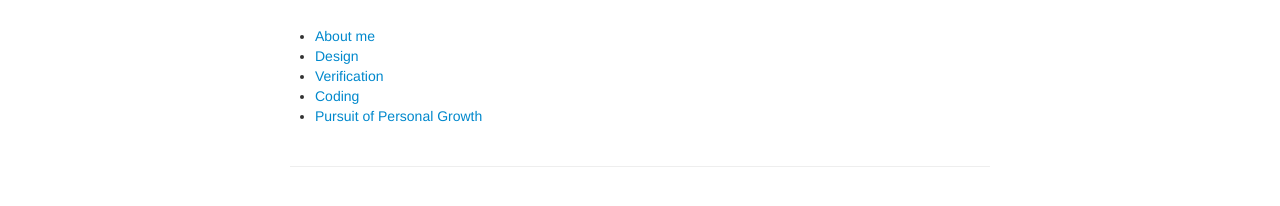
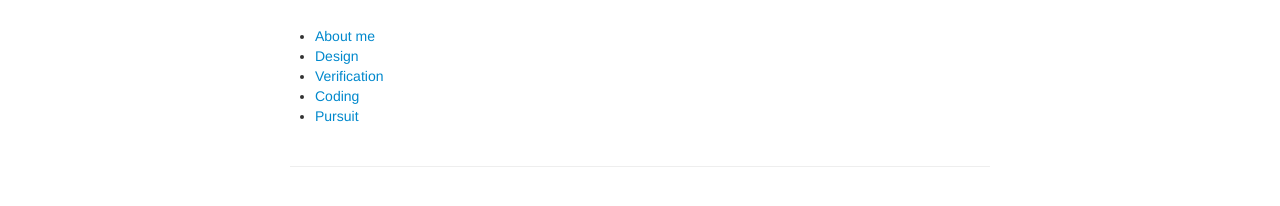
Before and after one commit to asicdv/asicdv.github.io, a Jekyll site: the page built from index.md, in a window 1280 px wide. Shown: the part 126-332 px from the top of the page. Built offline with Jekyll 4.4.1, drawn with Linux system fonts in a browser that asks for light colours.

Commit message:
change file name

```diff
--- a/index.md
+++ b/index.md
@@ -9,4 +9,4 @@ description: Personal Blog.
 - [Design](pages/design/design.html)
 - [Verification](pages/verification/verification.html)
 - [Coding](pages/coding/coding.html)
-- [Pursuit of Personal Growth](pages/pursuit/pursuit.html)
+- [Pursuit](pages/pursuit/pursuit.html)
```
Also changed, not shown: pages/pursuit/pursuit.md (+1 -1 lines).
